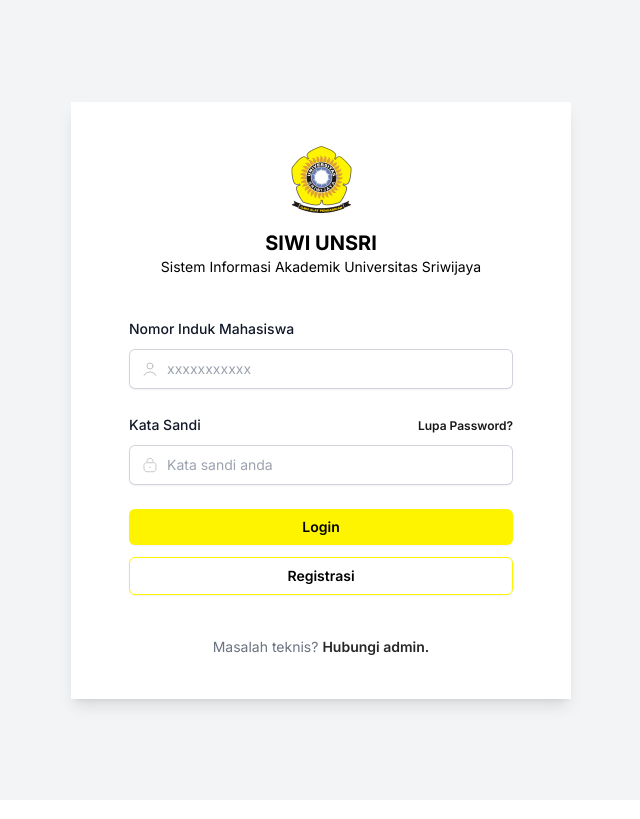
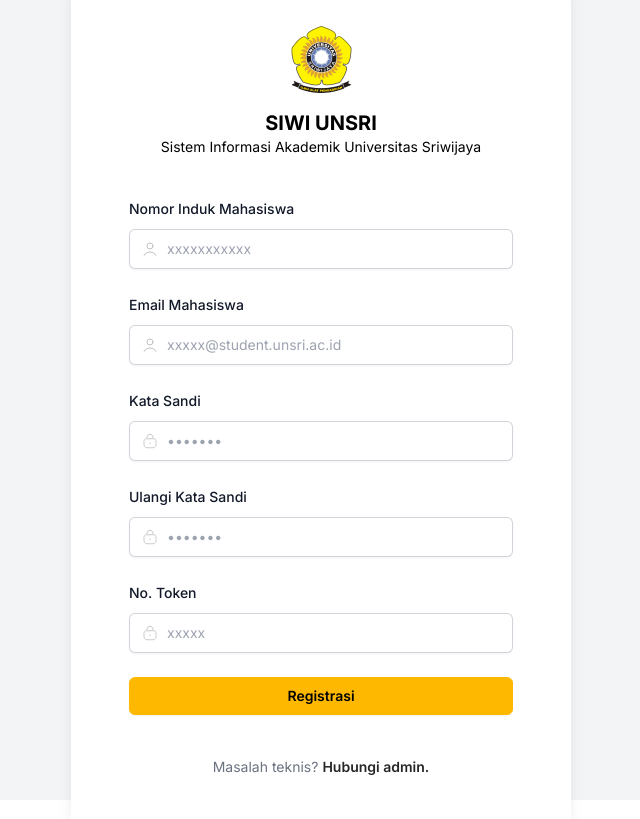
Before and after one commit to SiPilip/siwi-unsri, a React (Vite) app: page /register in a window 1280 px wide. Shown: the whole page, without its empty margins (319-959 px from the left). Built offline with nearby package versions, Linux system fonts and the light colour scheme.

Commit message:
nambah page registrasi, perbaikin index routing

```diff
--- a/src/App.jsx
+++ b/src/App.jsx
@@ -1,5 +1,4 @@
-import React from "react";
-import { BrowserRouter, Route, Routes } from "react-router-dom";
+import { BrowserRouter, Route, Routes, Navigate } from "react-router-dom";
 import Login from "./pages/Login";
 import Register from "./pages/Register";
 
@@ -7,8 +6,9 @@
   return (
     <BrowserRouter>
       <Routes>
-        <Route path="/" element={<Login />} />
-        <Route path="/register" element={<Register />} />
+        <Route index element={<Navigate replace to="login" />} />
+        <Route path="login" element={<Login />} />
+        <Route path="register" element={<Register />} />
       </Routes>
     </BrowserRouter>
   );
--- /dev/null
+++ b/src/components/LoginLogo.jsx
@@ -0,0 +1,15 @@
+import unsri from "../../public/unsri.png";
+
+export default function LoginLogo() {
+  return (
+    <div className="w-full flex justify-center flex-wrap">
+      <img src={unsri} alt="" />
+      <div className="w-full text-center">
+        <h1 className="text-xl font-bold mt-3">SIWI UNSRI</h1>
+        <p className="text-sm">
+          Sistem Informasi Akademik Universitas Sriwijaya
+        </p>
+      </div>
+    </div>
+  );
+}
--- a/src/pages/Login.jsx
+++ b/src/pages/Login.jsx
@@ -2,7 +2,6 @@
 import user from "../../public/icons/user.svg";
 import lock from "../../public/icons/lock.svg";
 import { Link } from "react-router-dom";
-import Register from "./Register";
 
 export default function Login() {
   return (
--- a/src/pages/Register.jsx
+++ b/src/pages/Register.jsx
@@ -1,35 +1,45 @@
-import unsri from "../../public/unsri.png";
 import user from "../../public/icons/user.svg";
 import lock from "../../public/icons/lock.svg";
+import LoginLogo from "../components/LoginLogo";
 
 export default function Register() {
   return (
     <div className="bg-gray-100 w-screen h-screen flex justify-center items-center">
       <div className="w-[500px] shadow-lg bg-white py-10 ">
         <div className=" flex flex-wrap justify-center">
-          {/* LOGO */}
-          <div className="w-full flex justify-center flex-wrap">
-            <img src={unsri} alt="" />
-            <div className="w-full text-center">
-              <h1 className="text-xl font-bold mt-3">SIWI UNSRI</h1>
-              <p className="text-sm">
-                Sistem Informasi Akademik Universitas Sriwijaya
-              </p>
-            </div>
-          </div>
-          {/* LOGO */}
+          <LoginLogo />
 
-          {/* LOGIN */}
+          {/* REGISTER */}
           <div className="mt-10 sm:mx-auto sm:w-full sm:max-w-sm">
             <form className="space-y-6" action="#" method="POST">
+              <div>
+                <label
+                  htmlFor="nim"
+                  className="block text-sm font-medium leading-6 text-gray-900"
+                >
+                  Nomor Induk Mahasiswa
+                </label>
+                <div className="mt-2 flex w-full rounded-md border-0 text-gray-900 shadow-sm ring-1 ring-inset ring-gray-300 placeholder:text-gray-400 focus:ring-2 focus:ring-inset sm:text-sm sm:leading-6 px-3 py-2">
+                  <img src={user} alt="" className="mr-2" />
+                  <input
+                    id="nim"
+                    name="nim"
+                    type="email"
+                    required
+                    placeholder="xxxxxxxxxxx"
+                    className="focus:outline-none w-full"
+                  />
+                </div>
+              </div>
+
               <div>
                 <label
                   htmlFor="email"
                   className="block text-sm font-medium leading-6 text-gray-900"
                 >
-                  Nomor Induk Mahasiswa
+                  Email Mahasiswa
                 </label>
-                <div className="mt-2 w-full flex w-full rounded-md border-0 text-gray-900 shadow-sm ring-1 ring-inset ring-gray-300 placeholder:text-gray-400 focus:ring-2 focus:ring-inset sm:text-sm sm:leading-6 px-3 py-2">
+                <div className="mt-2 flex w-full rounded-md border-0 text-gray-900 shadow-sm ring-1 ring-inset ring-gray-300 placeholder:text-gray-400 focus:ring-2 focus:ring-inset sm:text-sm sm:leading-6 px-3 py-2">
                   <img src={user} alt="" className="mr-2" />
                   <input
                     id="email"
@@ -37,7 +47,49 @@
                     type="email"
                     autoComplete="email"
                     required
-                    placeholder="xxxxxxxxxxx"
+                    placeholder="xxxxx@student.unsri.ac.id"
+                    className="focus:outline-none w-full"
+                  />
+                </div>
+              </div>
+
+              <div>
+                <label
+                  htmlFor="password"
+                  className="block text-sm font-medium leading-6 text-gray-900"
+                >
+                  Kata Sandi
+                </label>
+                <div className="mt-2 flex w-full rounded-md border-0 text-gray-900 shadow-sm ring-1 ring-inset ring-gray-300 placeholder:text-gray-400 focus:ring-2 focus:ring-inset sm:text-sm sm:leading-6 px-3 py-2">
+                  <img src={lock} alt="" className="mr-2" />
+                  <input
+                    id="password"
+                    name="password"
+                    type="password"
+                    autoComplete="password"
+                    required
+                    placeholder="•••••••"
+                    className="focus:outline-none w-full"
+                  />
+                </div>
+              </div>
+
+              <div>
+                <label
+                  htmlFor="passwordrepeat"
+                  className="block text-sm font-medium leading-6 text-gray-900"
+                >
+                  Ulangi Kata Sandi
+                </label>
+                <div className="mt-2 flex w-full rounded-md border-0 text-gray-900 shadow-sm ring-1 ring-inset ring-gray-300 placeholder:text-gray-400 focus:ring-2 focus:ring-inset sm:text-sm sm:leading-6 px-3 py-2">
+                  <img src={lock} alt="" className="mr-2" />
+                  <input
+                    id="passwordrepeat"
+                    name="passwordrepeat"
+                    type="password"
+                    autoComplete="password"
+                    required
+                    placeholder="•••••••"
                     className="focus:outline-none w-full"
                   />
                 </div>
@@ -49,19 +101,11 @@
                     htmlFor="password"
                     className="block text-sm font-medium leading-6 text-gray-900"
                   >
-                    Kata Sandi
+                    No. Token
                   </label>
-                  <div className="text-sm">
-                    <a
-                      href="#"
-                      className="font-semibold text-neutral-900 hover:text-black text-xs"
-                    >
-                      Lupa Password?
-                    </a>
-                  </div>
                 </div>
                 <div className="mt-2">
-                  <div className="mt-2 w-full flex w-full rounded-md border-0 text-gray-900 shadow-sm ring-1 ring-inset ring-gray-300 placeholder:text-gray-400 focus:ring-2 focus:ring-inset sm:text-sm sm:leading-6 px-3 py-2">
+                  <div className="mt-2 w-full flex rounded-md border-0 text-gray-900 shadow-sm ring-1 ring-inset ring-gray-300 placeholder:text-gray-400 focus:ring-2 focus:ring-inset sm:text-sm sm:leading-6 px-3 py-2">
                     <img src={lock} alt="" className="mr-2" />
                     <input
                       id="password"
@@ -70,7 +114,7 @@
                       autoComplete="current-password"
                       required
                       className="focus:outline-none w-full"
-                      placeholder="Kata sandi anda"
+                      placeholder="xxxxx"
                     />
                   </div>
                 </div>
@@ -79,13 +123,7 @@
               <div>
                 <button
                   type="submit"
-                  className="flex w-full justify-center rounded-md bg-unsri px-3 py-1.5 text-sm font-semibold leading-6 text-black shadow-sm hover:bg-unsrihover focus-visible:outline focus-visible:outline-2 focus-visible:outline-offset-2 focus-visible:outline-unsrihover transition-all duration-300 ease-in-out"
-                >
-                  Login
-                </button>
-                <button
-                  type="submit"
-                  className="flex w-full justify-center rounded-md bg-transparent border-unsri border-[1px] mt-3 px-3 py-1.5 text-sm font-semibold leading-6 text-black shadow-sm hover:bg-unsrihover focus-visible:outline focus-visible:outline-2 focus-visible:outline-offset-2 focus-visible:outline-unsrihover transition-all duration-300 ease-in-out"
+                  className="flex w-full justify-center rounded-md bg-unsri border-unsri border-[1px] mt-3 px-3 py-1.5 text-sm font-semibold leading-6 text-black shadow-sm hover:bg-unsrihover focus-visible:outline focus-visible:outline-2 focus-visible:outline-offset-2 focus-visible:outline-unsrihover transition-all duration-300 ease-in-out"
                 >
                   Registrasi
                 </button>
--- a/tailwind.config.js
+++ b/tailwind.config.js
@@ -4,8 +4,8 @@
   theme: {
     extend: {
       colors: {
-        unsri: "#FEF400",
-        unsrihover: "#F5EC01",
+        unsri: "#FFB800",
+        unsrihover: "#EAA901",
       },
     },
   },
```
